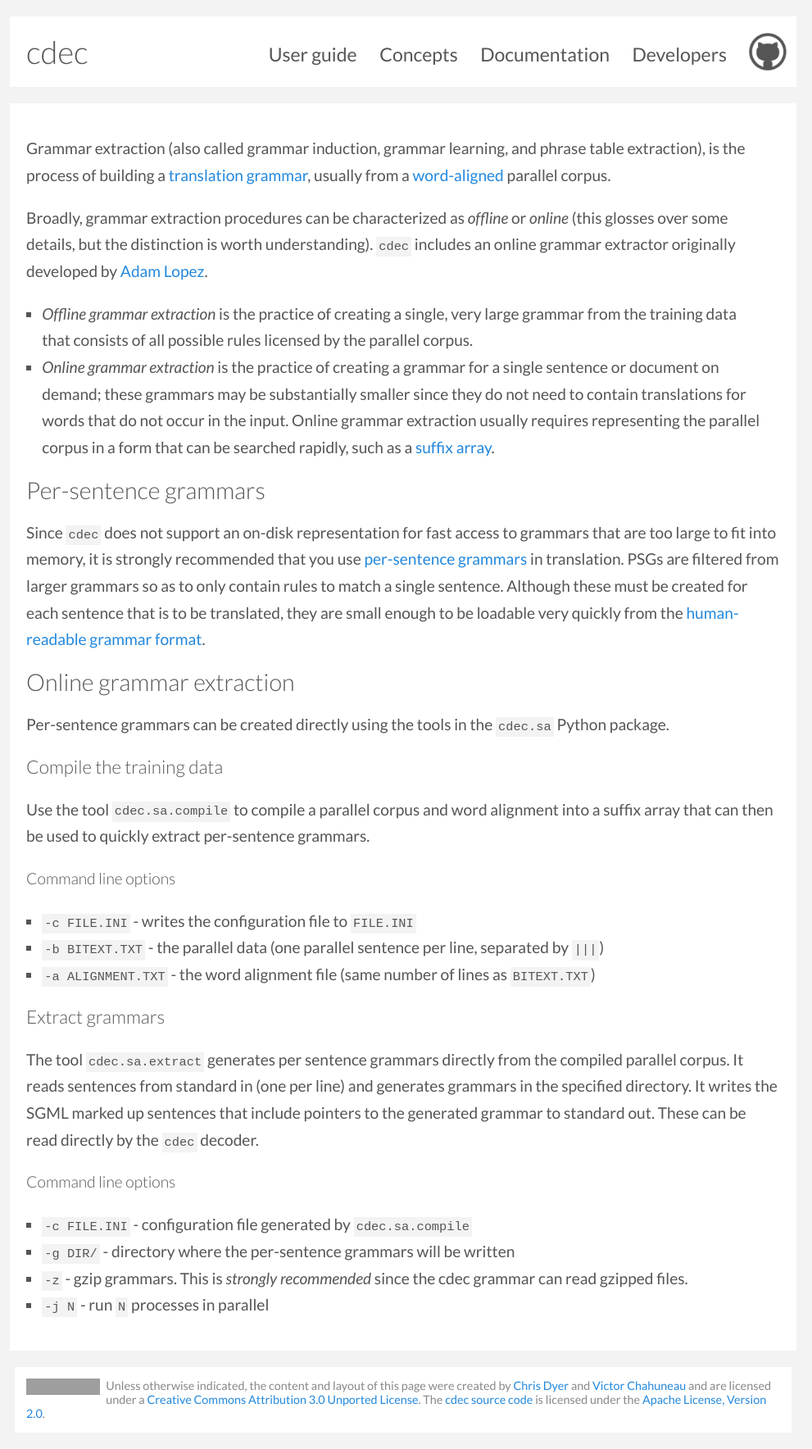
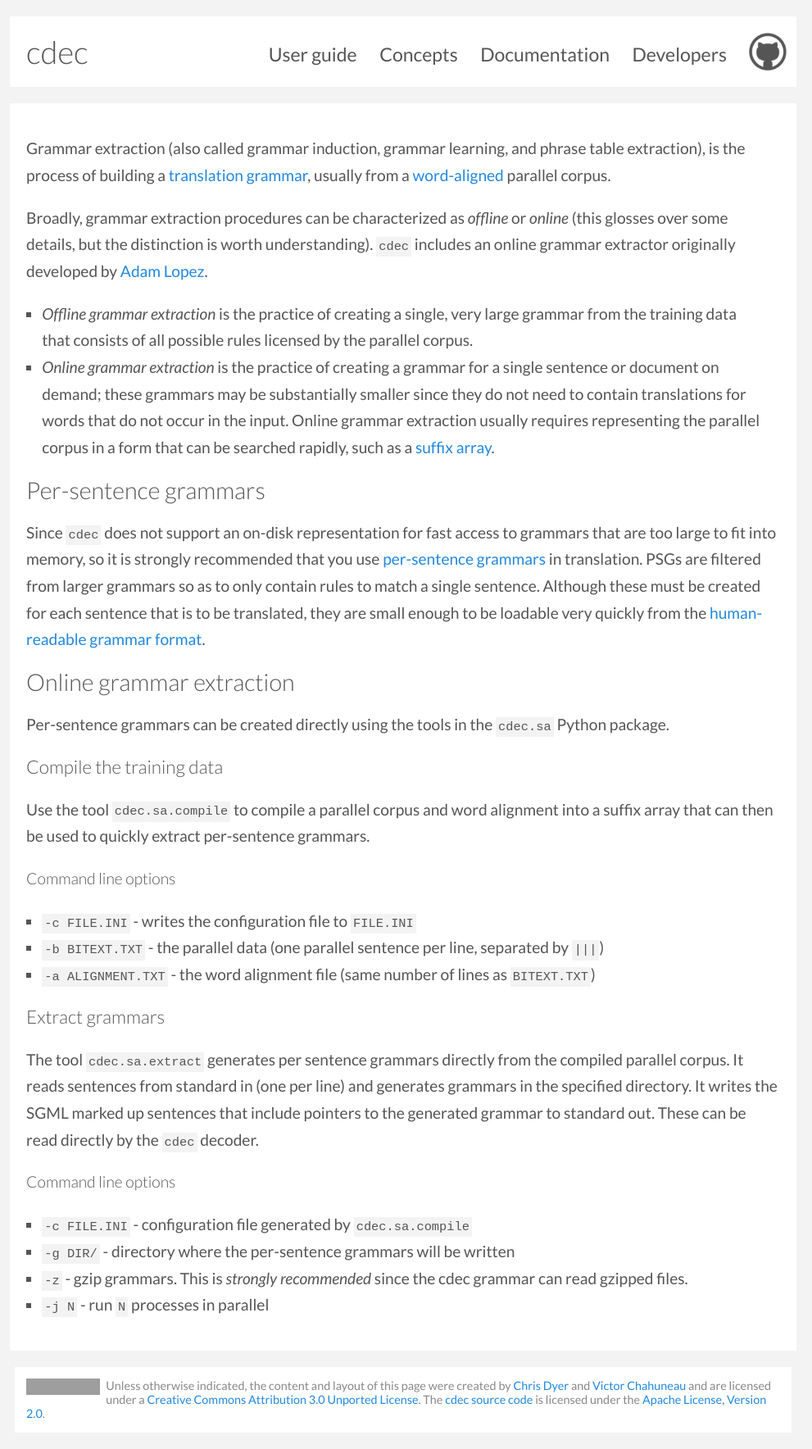
Before and after one commit to cdec/cdec.github.com, a Jekyll site: the page built from guide/grammar_extraction.md, in a window 1280 px wide. Shown: the whole page at 82% size, without its empty margins (148-1139 px from the left). Built offline with Jekyll 4.4.1, drawn with Linux system fonts in a browser that asks for light colours; some web fonts are replaced; Markdown is read by kramdown in place of the engine named in the settings; grey boxes are pictures that could not be loaded.

```diff
--- a/guide/grammar_extraction.md
+++ b/guide/grammar_extraction.md
@@ -11,7 +11,7 @@ Broadly, grammar extraction procedures can be characterized as *offline* or *onl
 
 ## Per-sentence grammars
 
-Since `cdec` does not support an on-disk representation for fast access to grammars that are too large to fit into memory, it is strongly recommended that you use [per-sentence grammars](psgs.html) in translation. PSGs are filtered from larger grammars so as to only contain rules to match a single sentence. Although these must be created for each sentence that is to be translated, they are small enough to be loadable very quickly from the [human-readable grammar format](/documentation/grammar-format.html).
+Since `cdec` does not support an on-disk representation for fast access to grammars that are too large to fit into memory, so it is strongly recommended that you use [per-sentence grammars](psgs.html) in translation. PSGs are filtered from larger grammars so as to only contain rules to match a single sentence. Although these must be created for each sentence that is to be translated, they are small enough to be loadable very quickly from the [human-readable grammar format](/documentation/grammar-format.html).
 
 ## Online grammar extraction
 
```
Also changed, not shown: developers/contributors.md (+1 -0 lines).
